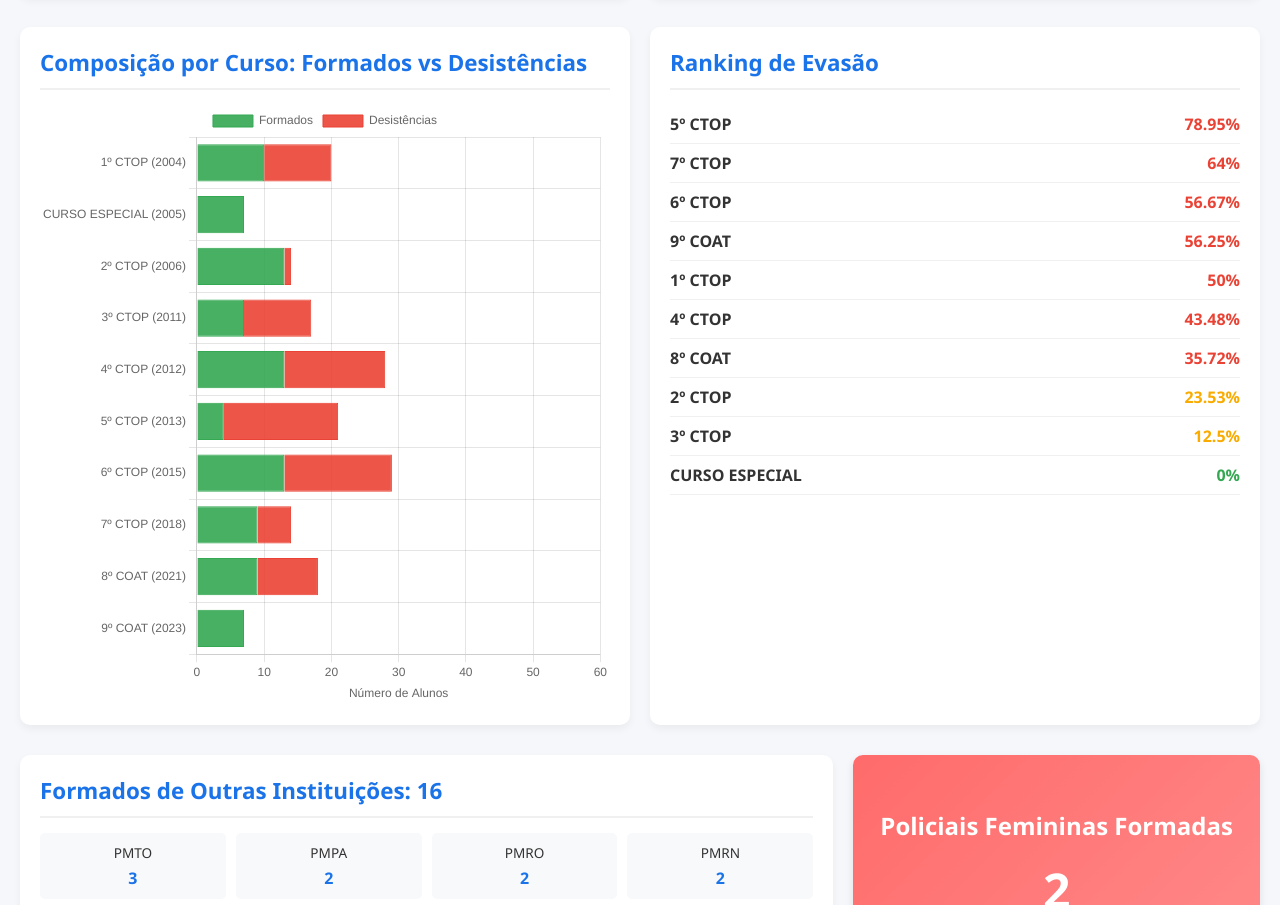
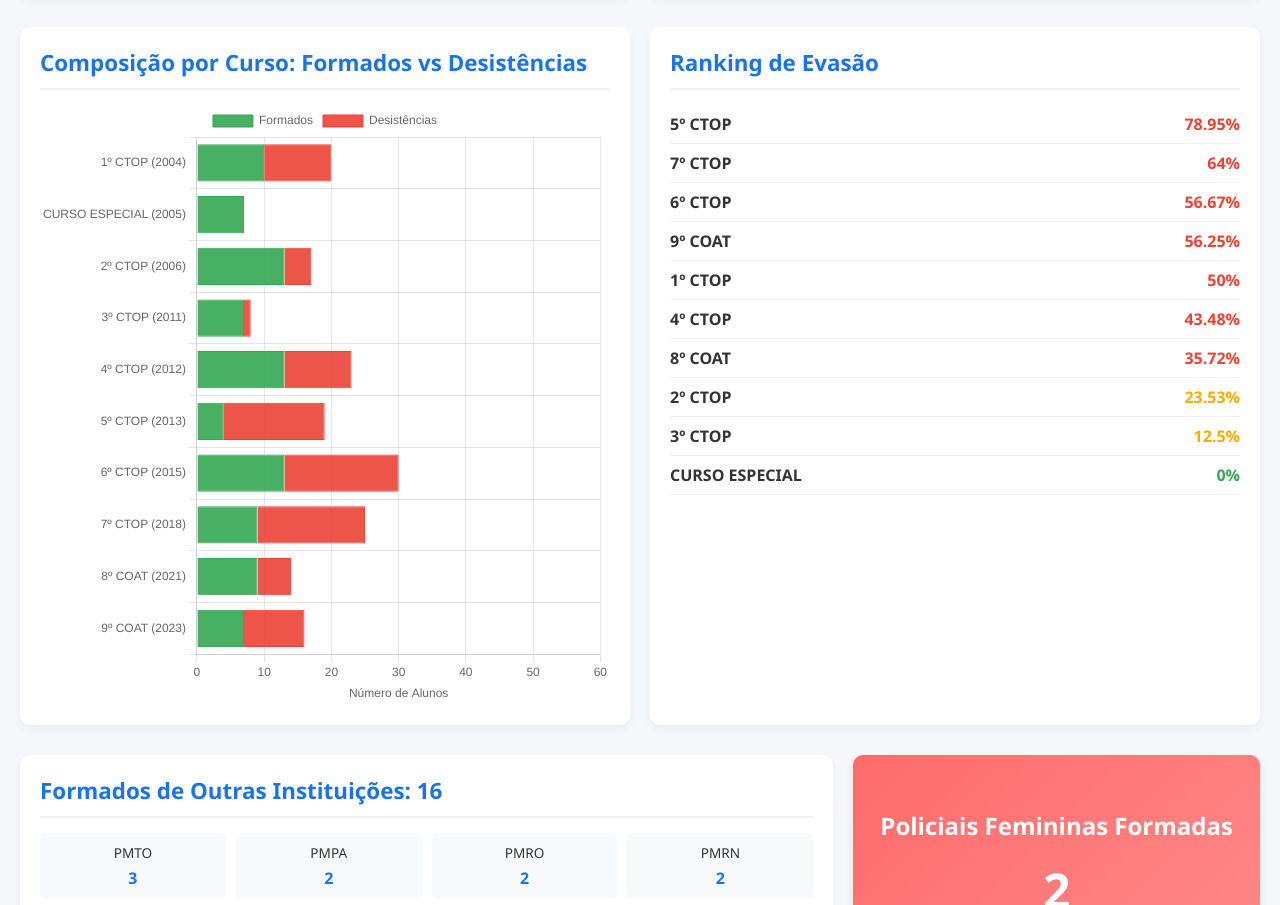
Before and after one commit to evaristo-of101/https-evaristo-of101.github.io-ordem-fenix, a plain HTML site: page index.html in a window 1280 px wide. Shown: the part 610-1515 px from the top of the page. Drawn offline with nearby package versions, Linux system fonts and the light colour scheme.

Commit message:
Update index.html

```diff
--- a/index.html
+++ b/index.html
@@ -408,7 +408,7 @@
 
         const ingressos = [20, 7, 17, 8, 23, 19, 30, 25, 14, 16];
         const formados = [10, 7, 13, 7, 13, 4, 13, 9, 9, 7];
-        const desistencias = [10, 0, 1, 10, 15, 17, 16, 5, 9];
+        const desistencias = [10, 0, 4, 1, 10, 15, 17, 16, 5, 9];
         const taxas = [50.00, 0.0, 23.53, 12.50, 43.48, 78.95, 56.67, 64.00,
                       35.72, 56.25];
 
```
